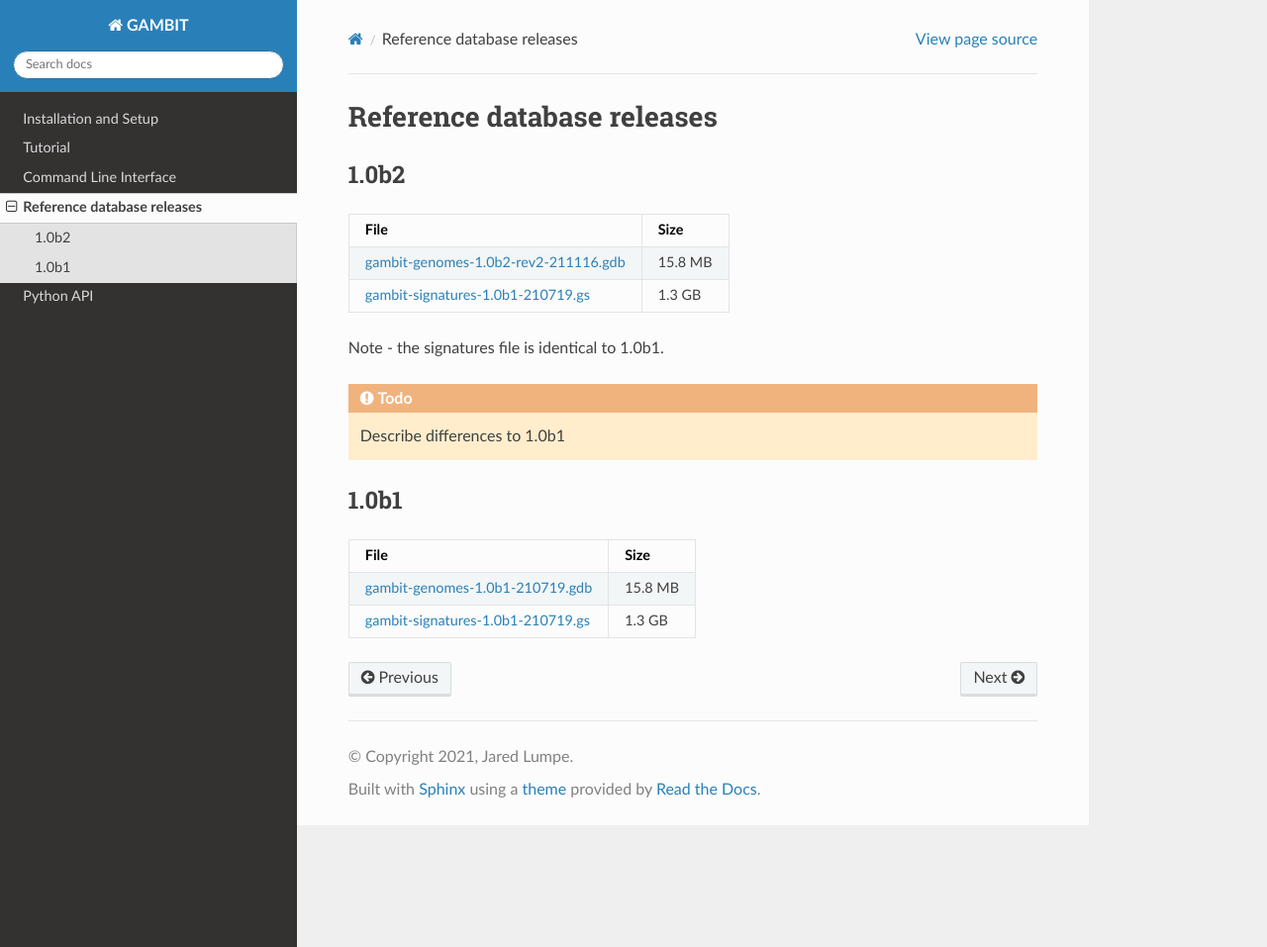
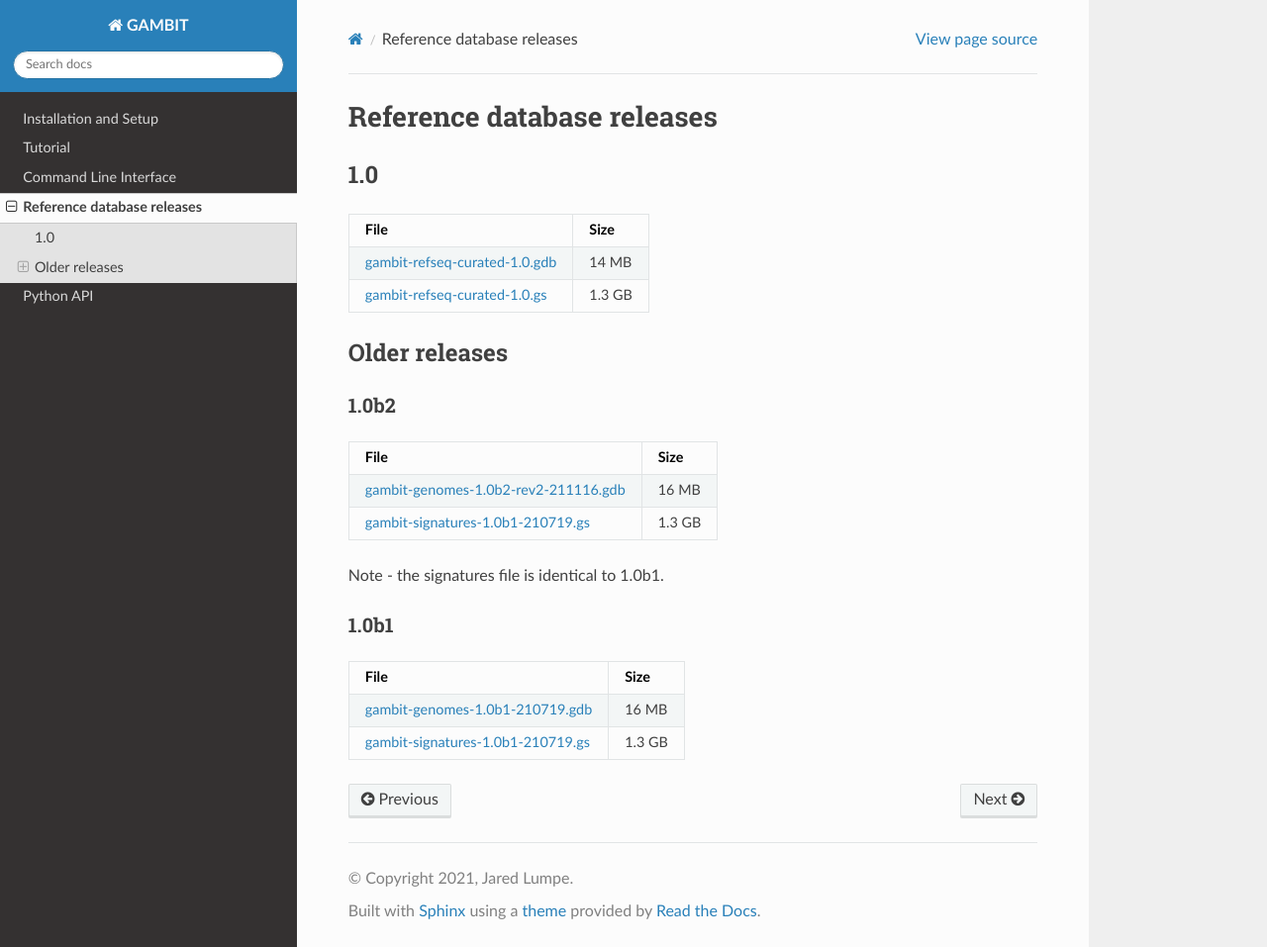
Before and after one commit to jlumpe/gambit, a Sphinx documentation site: the page built from docs/source/databases.rst, in a window 1280 px wide and 957 px high. Shown: the whole window at 99% size. Built offline with Sphinx 7.4.7 and the Read the Docs theme 2.0.0, drawn with Linux system fonts in a browser that asks for light colours.

Commit message:
Add links to 1.0 database files

```diff
--- a/docs/source/databases.rst
+++ b/docs/source/databases.rst
@@ -3,10 +3,25 @@
 Reference database releases
 ***************************
 
+1.0
+===
+
+.. list-table::
+   :header-rows: 1
+
+   * - File
+     - Size
+   * - `gambit-refseq-curated-1.0.gdb`_
+     - 14 MB
+   * - `gambit-refseq-curated-1.0.gs`_
+     - 1.3 GB
 
 
+Older releases
+==============
+
 1.0b2
-=====
+-----
 
 .. list-table::
    :header-rows: 1
@@ -14,19 +29,15 @@
    * - File
      - Size
    * - `gambit-genomes-1.0b2-rev2-211116.gdb`_
-     - 15.8 MB
+     - 16 MB
    * - `gambit-signatures-1.0b1-210719.gs`_
      - 1.3 GB
 
 Note - the signatures file is identical to 1.0b1.
 
-.. todo::
-
-    Describe differences to 1.0b1
-
 
 1.0b1
-=====
+-----
 
 .. list-table::
    :header-rows: 1
@@ -34,11 +45,13 @@
    * - File
      - Size
    * - `gambit-genomes-1.0b1-210719.gdb`_
-     - 15.8 MB
+     - 16 MB
    * - `gambit-signatures-1.0b1-210719.gs`_
      - 1.3 GB
 
 
+.. _gambit-refseq-curated-1.0.gdb: https://storage.googleapis.com/jlumpe-gambit/public/databases/refseq-curated/1.0/gambit-refseq-curated-1.0.gdb
+.. _gambit-refseq-curated-1.0.gs: https://storage.googleapis.com/jlumpe-gambit/public/databases/refseq-curated/1.0/gambit-refseq-curated-1.0.gs
 .. _gambit-genomes-1.0b2-rev2-211116.gdb: https://storage.googleapis.com/jlumpe-gambit/public/databases/refseq-curated/1.0-beta/gambit-genomes-1.0b2-rev2-211116.gdb
 .. _gambit-signatures-1.0b1-210719.gs: https://storage.googleapis.com/jlumpe-gambit/public/databases/refseq-curated/1.0-beta/gambit-signatures-1.0b1-210719.gs
 .. _gambit-genomes-1.0b1-210719.gdb: https://storage.googleapis.com/jlumpe-gambit/public/databases/refseq-curated/1.0-beta/gambit-genomes-1.0b1-210719.gdb
```
Also changed, not shown: README.md (+2 -2 lines).
